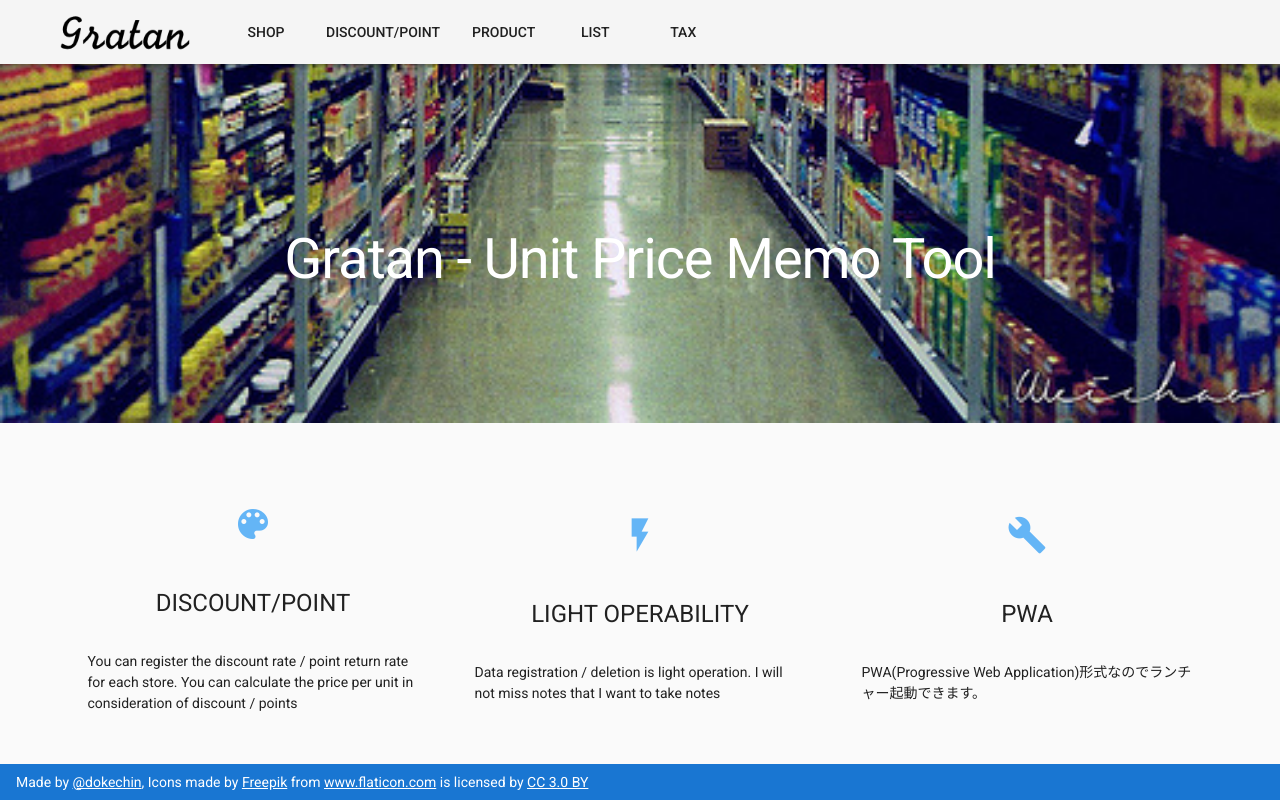
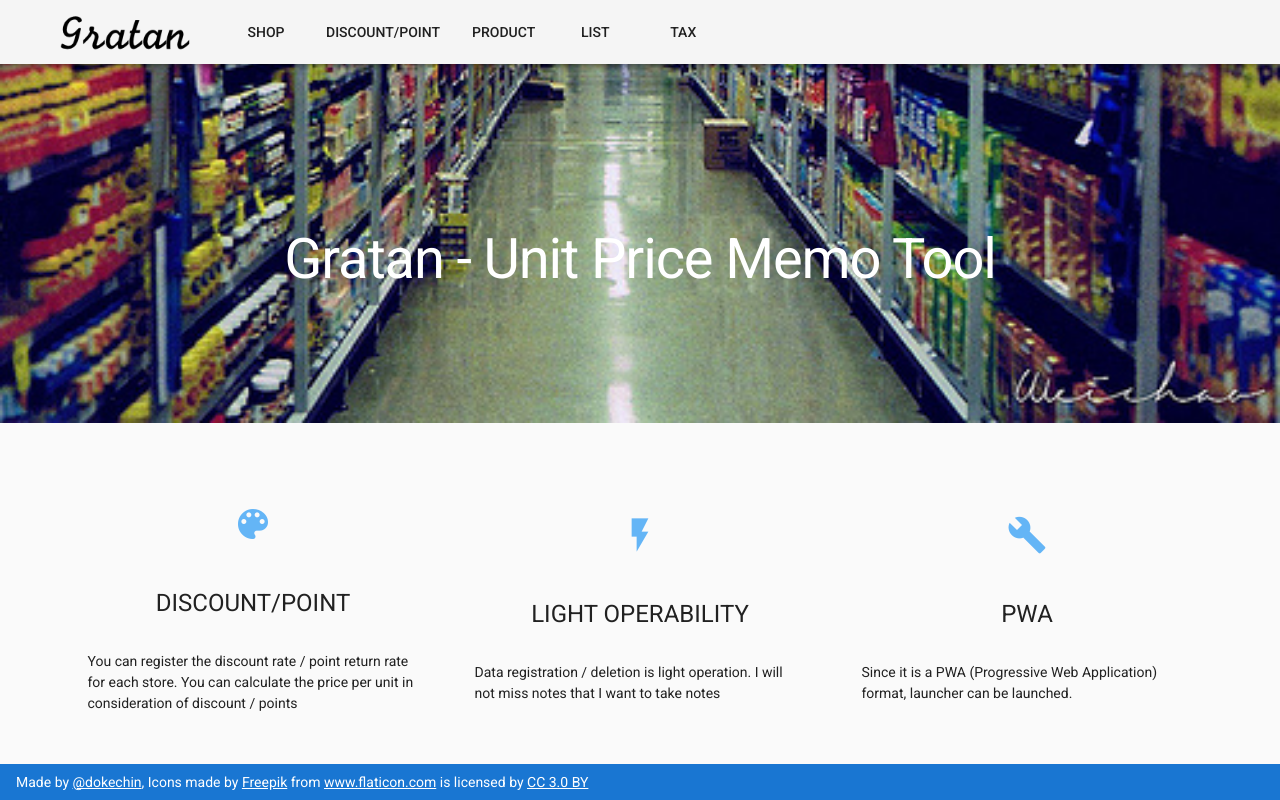
Before and after one commit to dokechin/gratan, a Vue app: page /#/ in a window 1280 px wide. Built offline with nearby package versions, Linux system fonts and the light colour scheme.

Commit message:
fix english message

```diff
--- a/src/components/Menu.vue
+++ b/src/components/Menu.vue
@@ -52,7 +52,7 @@
                       <div class="headline text-xs-center">PWA</div>
                     </v-card-title>
                     <v-card-text>
-                      PWA(Progressive Web Application)形式なのでランチャー起動できます。
+                      {{ $t('pwa text')}}
                     </v-card-text>
                   </v-card>
                 </v-flex>
--- a/src/i18n/message.json
+++ b/src/i18n/message.json
@@ -49,9 +49,9 @@
 		"item": "PRODUCT",
 		"gratan": "UNIT PRICE",
 		"register": "REGISTER",
-		"update": "更新",
-		"cancel": "キャンセル",
-		"save": "保存",
+		"update": "UPDATE",
+		"cancel": "CANCEL",
+		"save": "SAVE",
 		"pretax": "PRETAX",
 		"name": "NAME",
 		"tax": "TAX",
```
